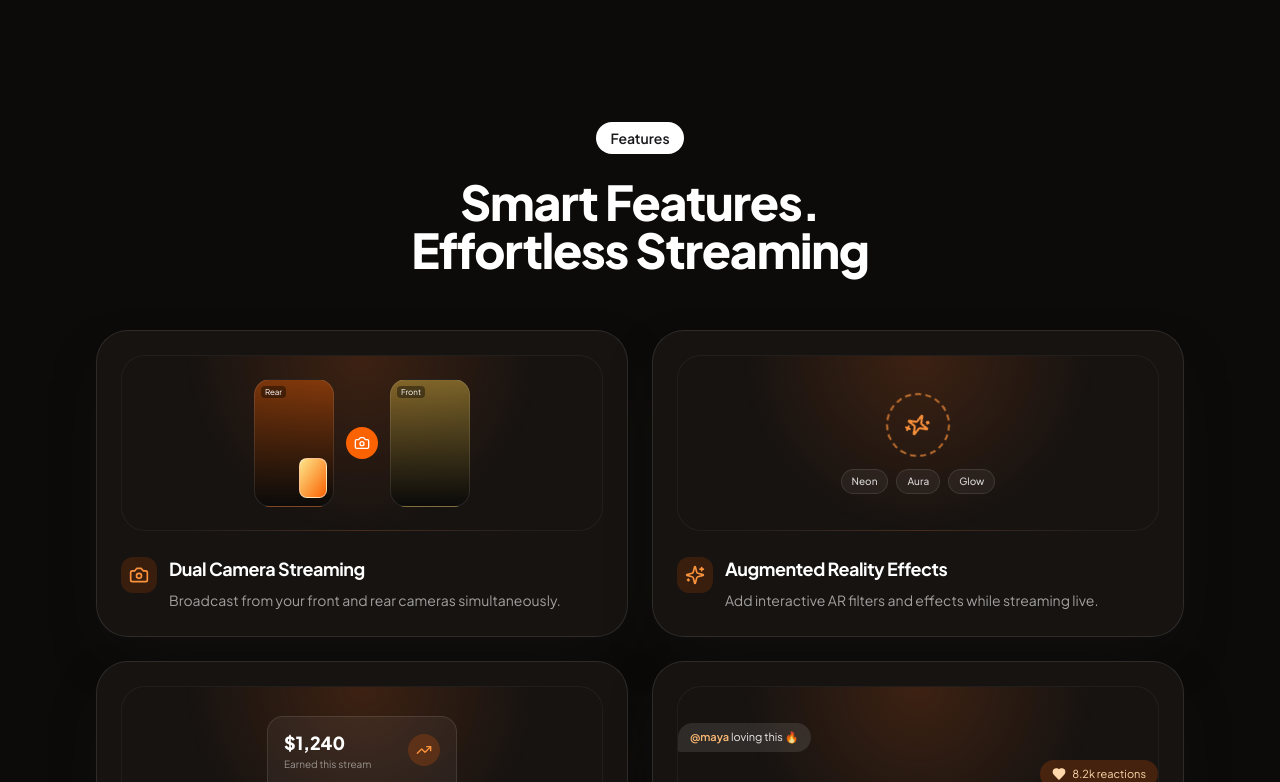
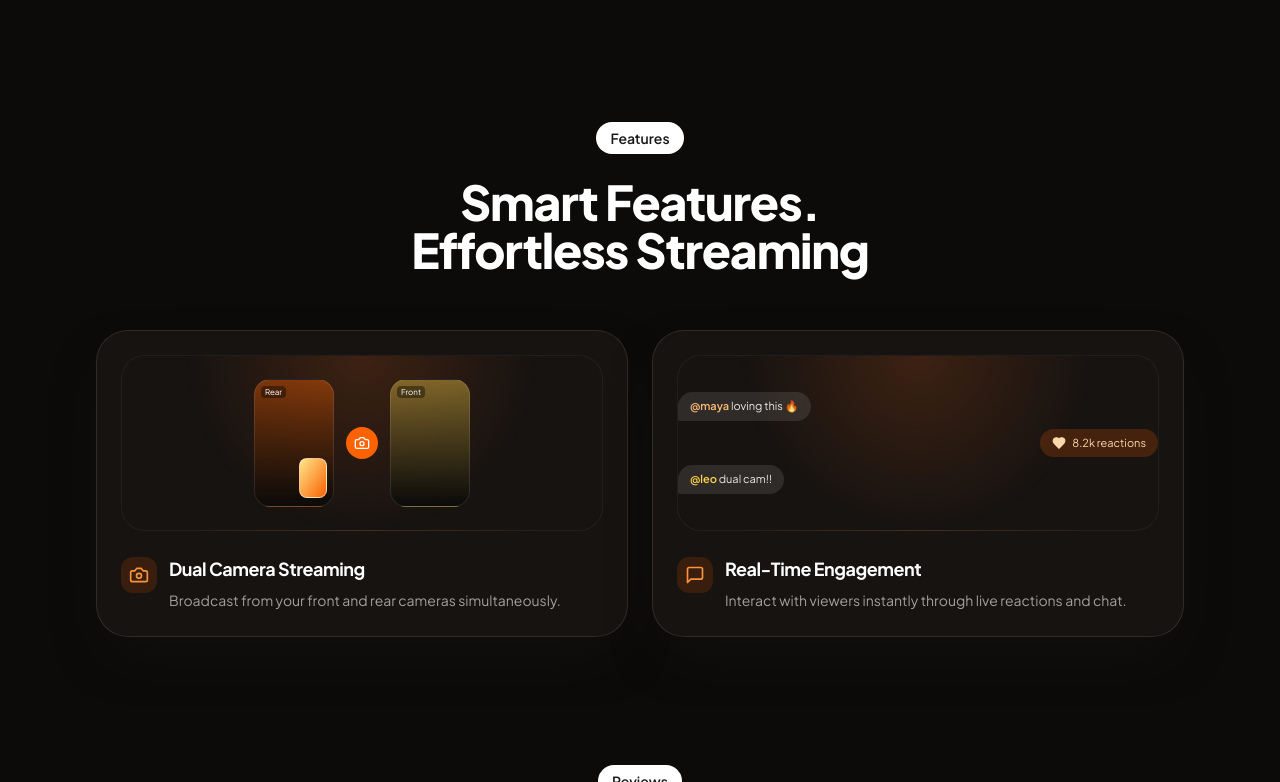
Before and after one commit to abed-obaah/dually, a React (Vite) app: page / in a window 1280 px wide. Shown: the part 2018-2800 px from the top of the page. Built offline with nearby package versions, Linux system fonts and the light colour scheme.

Commit message:
Update Dually landing page features and FAQ section

```diff
--- a/src/components/FeatureCards.jsx
+++ b/src/components/FeatureCards.jsx
@@ -106,18 +106,18 @@ const FEATURES = [
       'Broadcast from your front and rear cameras simultaneously.',
     Mock: DualCamMock,
   },
-  {
-    icon: Sparkles,
-    title: 'Augmented Reality Effects',
-    description: 'Add interactive AR filters and effects while streaming live.',
-    Mock: ArMock,
-  },
-  {
-    icon: DollarSign,
-    title: 'Creator Monetization',
-    description: 'Turn your audience into a thriving community.',
-    Mock: MoneyMock,
-  },
+  // {
+  //   icon: Sparkles,
+  //   title: 'Augmented Reality Effects',
+  //   description: 'Add interactive AR filters and effects while streaming live.',
+  //   Mock: ArMock,
+  // },
+  // {
+  //   icon: DollarSign,
+  //   title: 'Creator Monetization',
+  //   description: 'Turn your audience into a thriving community.',
+  //   Mock: MoneyMock,
+  // },
   {
     icon: MessageSquare,
     title: 'Real-Time Engagement',
--- a/src/sections/FAQSection.jsx
+++ b/src/sections/FAQSection.jsx
@@ -13,10 +13,10 @@ const FAQS = [
     q: 'Which devices support dual-camera streaming?',
     a: 'Dually runs on iOS 15+ and Android 11+. Simultaneous front-and-rear streaming requires a device with multi-cam support, which includes most phones released in the last few years.',
   },
-  {
-    q: 'How does creator monetization work?',
-    a: 'Creators earn through live tipping, monthly subscriptions, and brand collaborations. Payouts are handled securely in-app, and you keep the majority of everything you earn — no surprise deductions.',
-  },
+  // {
+  //   q: 'How does creator monetization work?',
+  //   a: 'Creators earn through live tipping, monthly subscriptions, and brand collaborations. Payouts are handled securely in-app, and you keep the majority of everything you earn — no surprise deductions.',
+  // },
   {
     q: 'Are the AR effects free to use?',
     a: 'Every creator gets access to our full library of 120+ AR filters and effects at no cost. New effects are added every week, and premium seasonal packs are unlocked as you grow your audience.',
```
